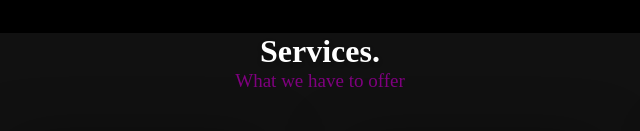
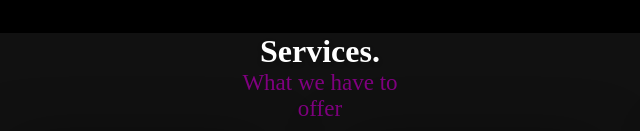
Before and after one commit to TimiMaliki/Event-management-company-landing-page, a plain HTML site: page index.html in a window 1280 px wide. Shown: the part 767-898 px from the top of the page, 335-975 px from the left. Drawn offline with nearby package versions, Linux system fonts and the light colour scheme.

```diff
--- a/assets/CSS/utility.css
+++ b/assets/CSS/utility.css
@@ -48,7 +48,7 @@
 }
 
 .font {
-    font-size: 19px;
+    font-size: 23px;
     font-weight: 300;
     color: purple;
 }
```
